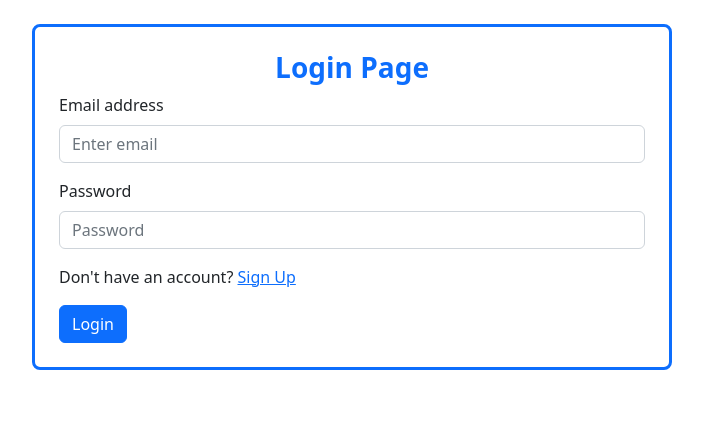
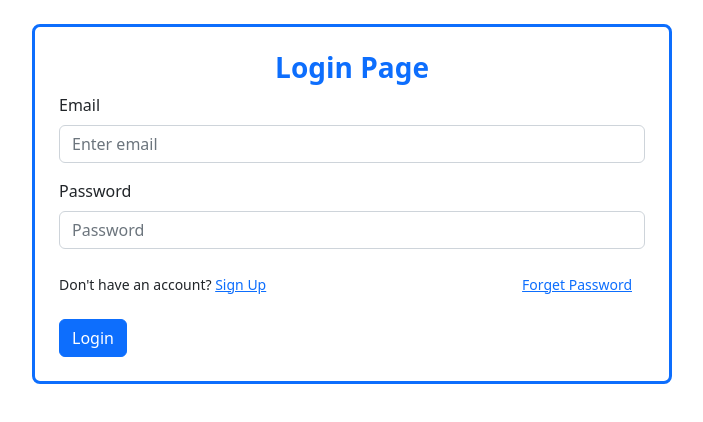
Before and after one commit to developermamoon/Login-page-firebase-authentication, a React (Create React App) app: page /login in a window 1280 px wide. Shown: the top 422 px of the page, without its empty margins (288-991 px from the left). Built offline with nearby package versions, Linux system fonts and the light colour scheme.

Commit message:
login page update

```diff
--- a/src/Components/Login/Login.js
+++ b/src/Components/Login/Login.js
@@ -1,5 +1,5 @@
 import { getAuth, signInWithEmailAndPassword } from 'firebase/auth';
-import React from 'react';
+import React, { useState } from 'react';
 import Button from 'react-bootstrap/Button';
 import Form from 'react-bootstrap/Form';
 import { Link } from 'react-router-dom';
@@ -8,6 +8,8 @@ import app from '../../firebase/firebase.init';
 const auth = getAuth(app);
 
 const Login = () => {
+
+    const [showError, setShowError] = useState('')
 
     const handleLogin = (event) =>{
         event.preventDefault();
@@ -24,6 +26,16 @@ const Login = () => {
         })
         .catch(error => {
             console.error("Error: ", error);
+            // setShowError(error.message);
+            if (error.message === "Firebase: Error (auth/wrong-password)."){
+                setShowError('Wrong Password')
+            }
+            else if (error.message === "Firebase: Error (auth/user-not-found)."){
+                setShowError("Invalid Email")
+            }
+            else{
+                setShowError('');
+            }
         })
     }
 
@@ -35,7 +47,7 @@ const Login = () => {
             <Form onSubmit={handleLogin}>
                 <h3 className='text-primary fw-bold text-center'>Login Page</h3>
                 <Form.Group className="mb-3" controlId="formBasicEmail">
-                    <Form.Label>Email address</Form.Label>
+                    <Form.Label>Email</Form.Label>
                     <Form.Control name='email' type="email" placeholder="Enter email" required/>
                 </Form.Group>
 
@@ -43,7 +55,11 @@ const Login = () => {
                     <Form.Label>Password</Form.Label>
                     <Form.Control name='password' type="password" placeholder="Password" required />
                 </Form.Group>
-                <p>Don't have an account? <Link to='/register'>Sign Up</Link></p>
+                <p className='text-danger'><small>{showError}</small></p>
+                <div className='d-flex align-items-center justify-content-between'>
+                    <p><small>Don't have an account? <Link to='/register'>Sign Up</Link></small></p>
+                    <p><button type='button' className='btn btn-link'><small>Forget Password</small></button></p>
+                </div>
                 <Button variant="primary" type="submit">
                     Login
                 </Button>
--- a/src/Components/Register/Register.js
+++ b/src/Components/Register/Register.js
@@ -43,7 +43,7 @@ const Register = () => {
             const user = result.user;
             console.log(user);
             setLoginSuccess(true);
-            verifyEmail();
+            // verifyEmail();
             form.reset();
             userNameSet(name)
         })
@@ -88,7 +88,7 @@ const Register = () => {
                     <Form.Control type="text" placeholder="Your Name" name='name' required />
                 </Form.Group>
                 <Form.Group className="mb-3" controlId="formBasicEmail">
-                    <Form.Label>Email address</Form.Label>
+                    <Form.Label>Email</Form.Label>
                     <Form.Control type="email" placeholder="Your email" name='email' required />
                     <Form.Text className="text-muted" >
                         We'll never share your email with anyone else.
```
